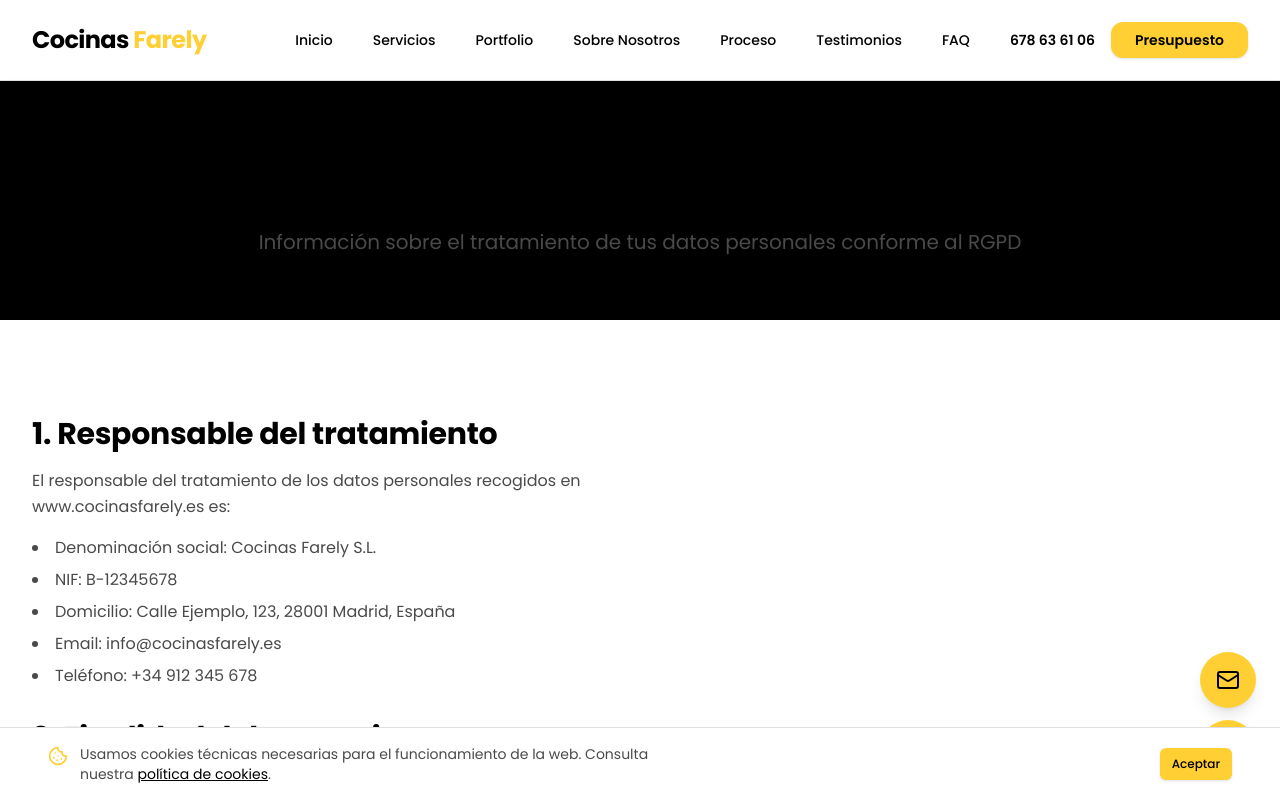
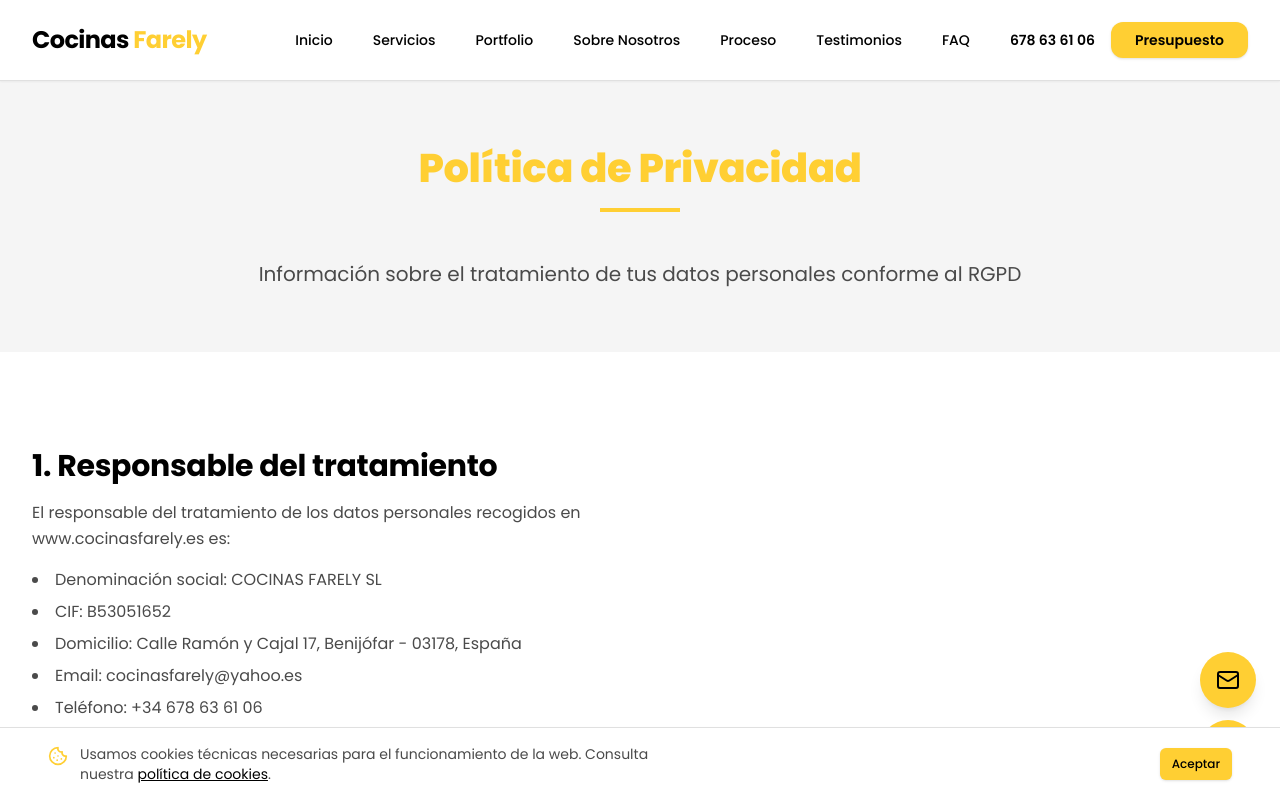
Before and after one commit to aaronyagues4/cocinas-farely, a React (Vite) app in the folder apps/web/: page /politica-privacidad in a window 1280 px wide. Shown: the top 800 px of the page. Built offline with nearby package versions, Linux system fonts and the light colour scheme; the HTML template or start-up script is replaced by a standard one.

Commit message:
fix: header y datos reales empresa en Política de Privacidad

```diff
--- a/apps/web/src/pages/PoliticaPrivacidadPage.jsx
+++ b/apps/web/src/pages/PoliticaPrivacidadPage.jsx
@@ -19,14 +19,14 @@ function PoliticaPrivacidadPage() {
 
       <div className="pt-20">
         {/* Page Header */}
-        <section className="section-spacing-sm bg-secondary">
+        <section className="section-spacing-sm bg-muted">
           <div className="container-custom text-center">
             <motion.div
               initial={{ opacity: 0, y: 20 }}
               animate={{ opacity: 1, y: 0 }}
               transition={{ duration: 0.6 }}
             >
-              <h1 className="text-5xl md:text-6xl font-bold mb-6">Política de privacidad</h1>
+              <h2 className="section-title">Política de Privacidad</h2>
               <p className="text-xl text-muted-foreground max-w-3xl mx-auto">
                 Información sobre el tratamiento de tus datos personales conforme al RGPD
               </p>
@@ -50,11 +50,11 @@ function PoliticaPrivacidadPage() {
                     El responsable del tratamiento de los datos personales recogidos en www.cocinasfarely.es es:
                   </p>
                   <ul className="list-disc list-inside space-y-2 text-muted-foreground mt-4">
-                    <li>Denominación social: Cocinas Farely S.L.</li>
-                    <li>NIF: B-12345678</li>
-                    <li>Domicilio: Calle Ejemplo, 123, 28001 Madrid, España</li>
-                    <li>Email: info@cocinasfarely.es</li>
-                    <li>Teléfono: +34 912 345 678</li>
+                    <li>Denominación social: COCINAS FARELY SL</li>
+                    <li>CIF: B53051652</li>
+                    <li>Domicilio: Calle Ramón y Cajal 17, Benijófar - 03178, España</li>
+                    <li>Email: cocinasfarely@yahoo.es</li>
+                    <li>Teléfono: +34 678 63 61 06</li>
                   </ul>
                 </div>
 
@@ -120,7 +120,7 @@ function PoliticaPrivacidadPage() {
                     <li>Derecho de oposición: oponerte al tratamiento de tus datos.</li>
                   </ul>
                   <p className="text-muted-foreground leading-relaxed mt-4">
-                    Para ejercer estos derechos, puedes enviar un email a info@cocinasfarely.es adjuntando copia de tu DNI o documento identificativo equivalente.
+                    Para ejercer estos derechos, puedes enviar un email a cocinasfarely@yahoo.es adjuntando copia de tu DNI o documento identificativo equivalente.
                   </p>
                   <p className="text-muted-foreground leading-relaxed mt-4">
                     También tienes derecho a presentar una reclamación ante la Agencia Española de Protección de Datos (www.aepd.es) si consideras que el tratamiento de tus datos personales no se ajusta a la normativa vigente.
```
